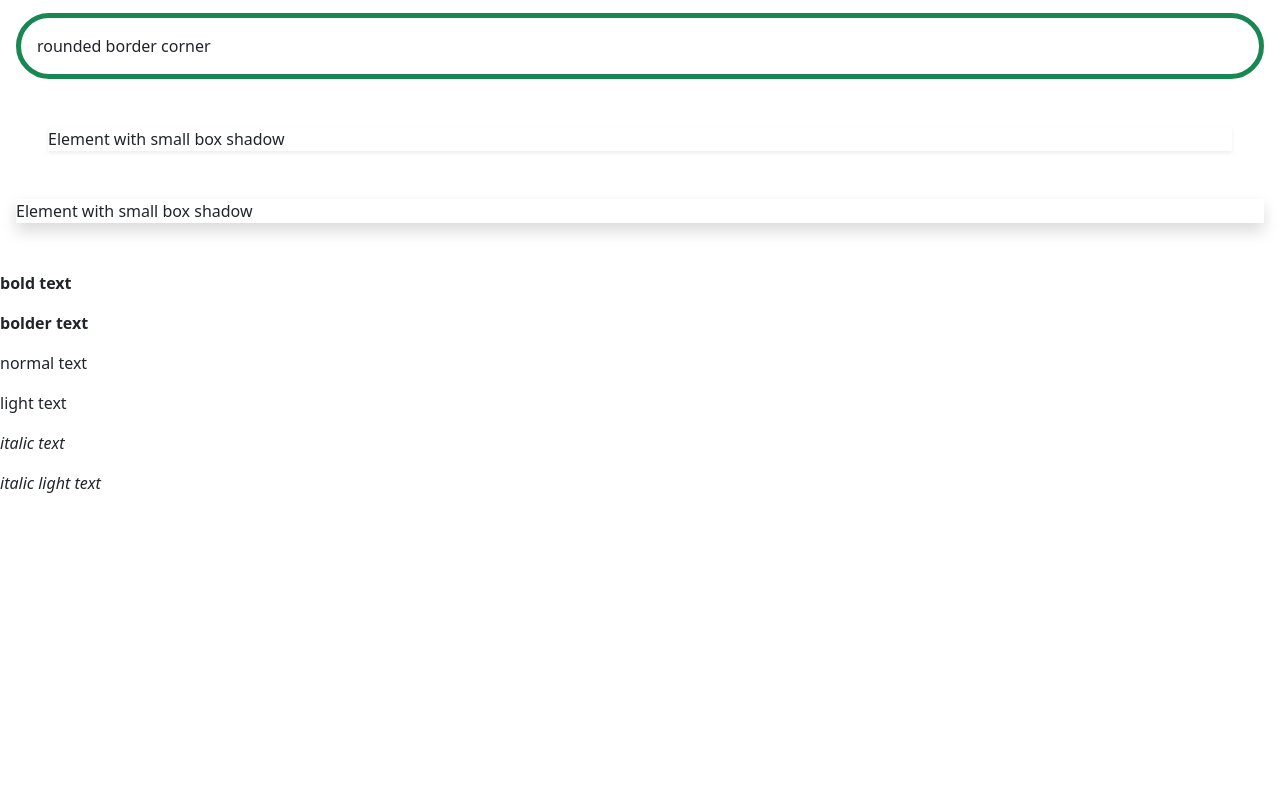
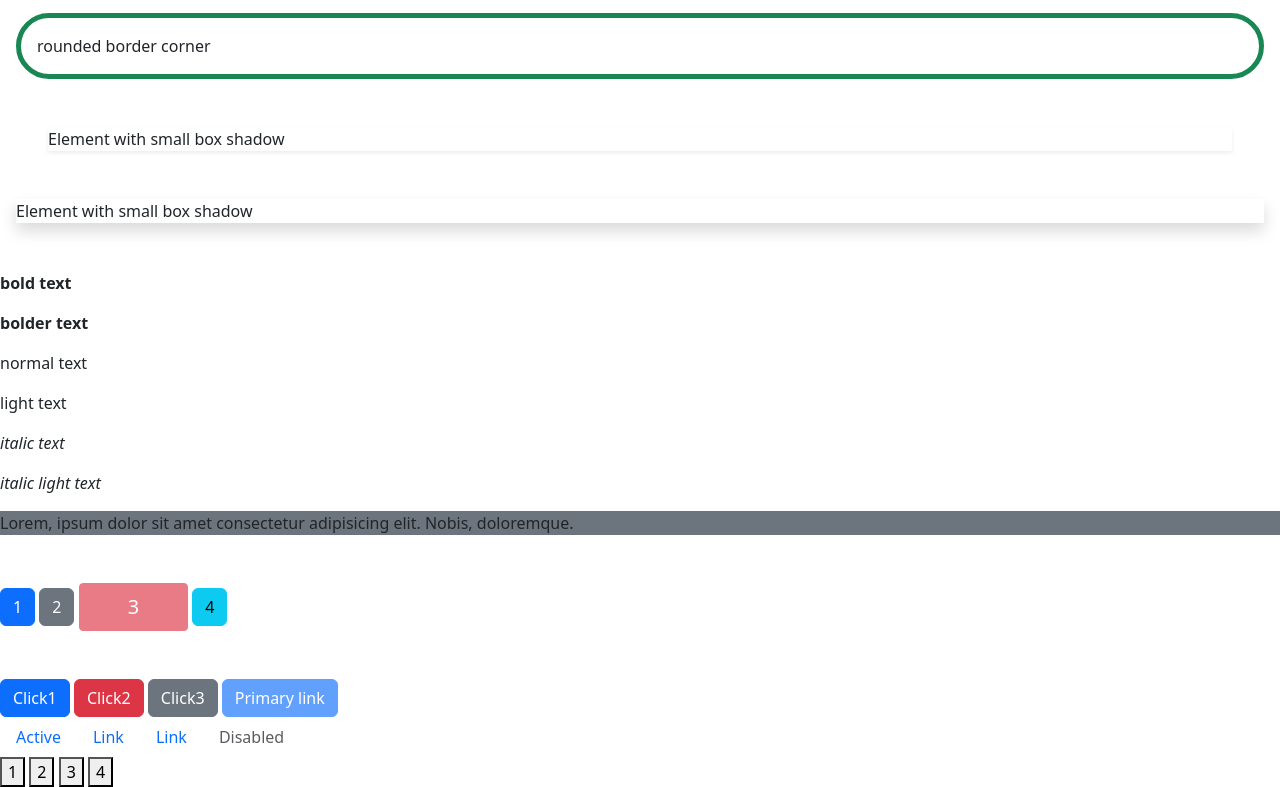
Before and after one commit to shefat26/bootstrap-practice, a plain HTML site: page netNinja/index.html in a window 1280 px wide. Shown: the part 2606-3393 px from the top of the page. Before the commit the page ends 3117 px from the top, so only its background shows below. Drawn offline with nearby package versions, Linux system fonts and the light colour scheme.

Commit message:
designe edited

```diff
--- a/netNinja/index.html
+++ b/netNinja/index.html
@@ -180,5 +180,58 @@
     <p class="fst-italic fw-light">italic light text</p>
 
 
+
+
+
+
+
+    <div>
+      <div class="bg-secondary">
+        Lorem, ipsum dolor sit amet consectetur adipisicing elit. Nobis,
+        doloremque.
+      </div>
+
+      <div class="mt-5">
+        <button class="btn btn-primary">1</button>
+        <button class="btn btn-secondary">2</button>
+        <button class="btn btn-danger rounded-1 btn-lg px-5" disabled>3</button>
+        <button class="btn btn-info">4</button>
+      </div>
+
+      <div class="mt-5">
+        <a class="btn btn-primary" aria-disabled="true">Click1</a>
+        <a href="" class="btn btn-danger">Click2</a>
+        <a href="" class="btn btn-secondary">Click3</a>
+        <a class="btn btn-primary disabled" role="button" aria-disabled="true"
+          >Primary link</a
+        >
+      </div>
+
+      <div>
+        <ul class="nav">
+          <li class="nav-item">
+            <a class="nav-link active" aria-current="page" href="#">Active</a>
+          </li>
+          <li class="nav-item">
+            <a class="nav-link" href="#">Link</a>
+          </li>
+          <li class="nav-item">
+            <a class="nav-link" href="#">Link</a>
+          </li>
+          <li class="nav-item">
+            <a class="nav-link disabled" aria-disabled="true">Disabled</a>
+          </li>
+        </ul>
+      </div>
+
+      <div class="">
+        <button class="">1</button>
+        <button class="">2</button>
+        <button class="">3</button>
+        <button class="">4</button>
+      </div>
+    </div>
+
+
   </body>
 </html>
```
